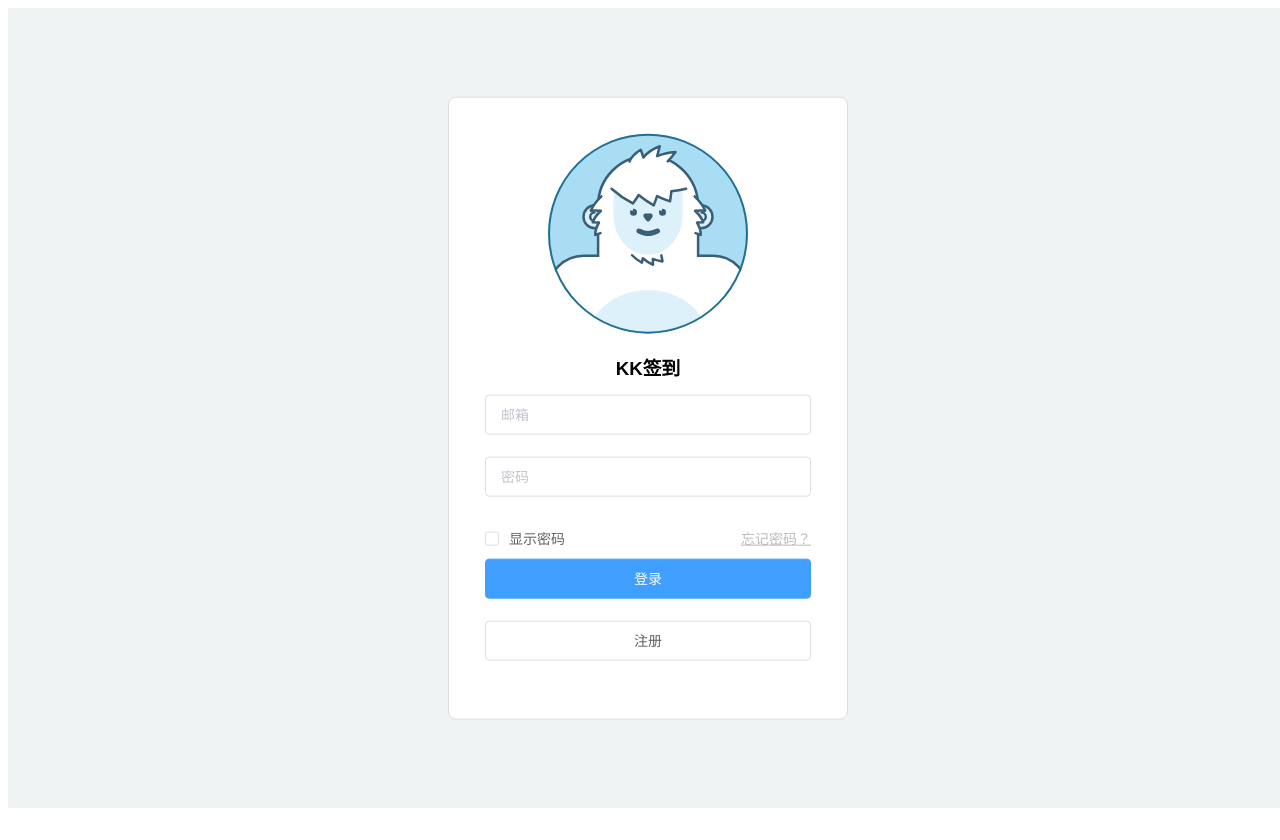
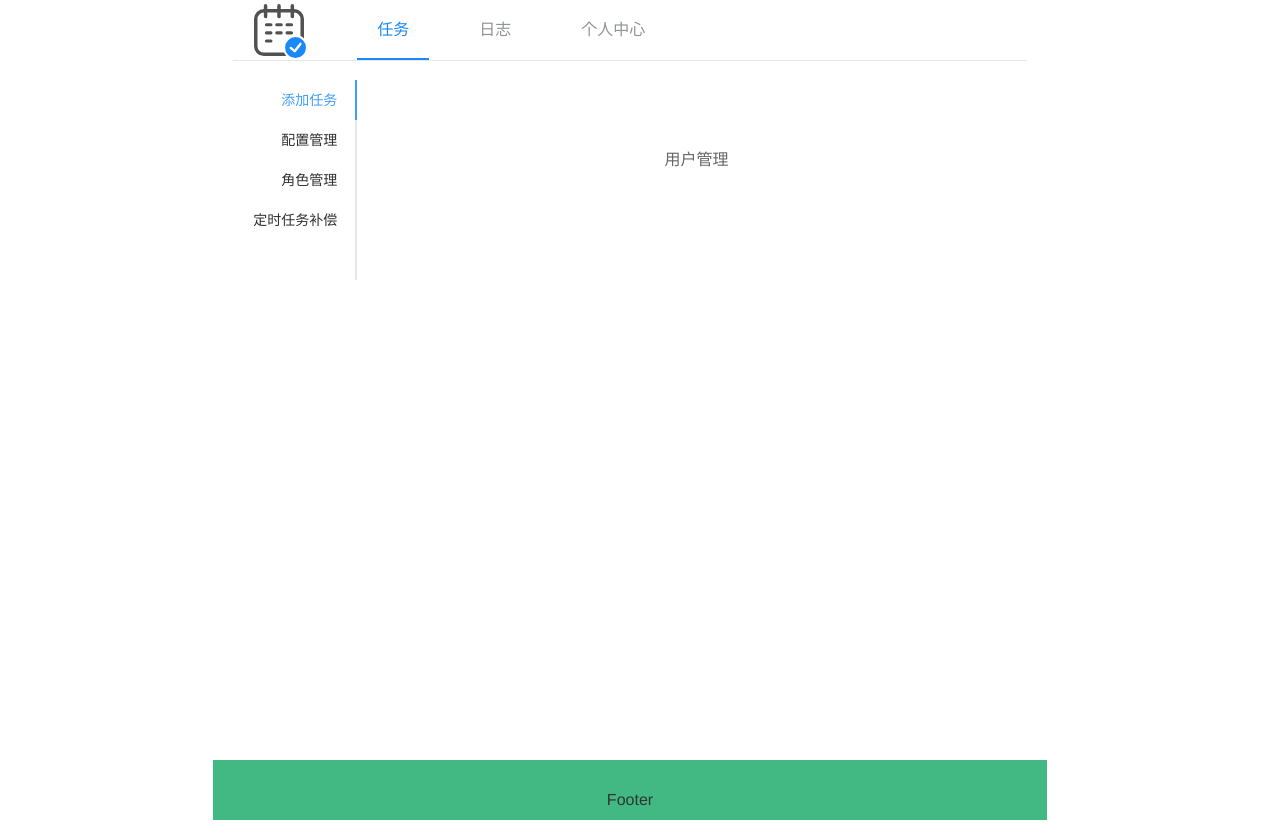
Before and after one commit to Kangaro0o/checkins-vue, a Vue app: page /#/task/create in a window 1280 px wide. Before the commit this address led to /#/login. Before the commit the page ends 808 px from the top, so only its background shows below. Built offline with nearby package versions, Linux system fonts and the light colour scheme.

Commit message:
固定导航栏

```diff
--- a/src/pages/layout/Base.vue
+++ b/src/pages/layout/Base.vue
@@ -30,7 +30,11 @@
 
 <style>
   .el-row {
-    margin-bottom: 20px;
+    position: absolute;
+    left: 0;
+    top: 0;
+    height: 100%;
+    width: 100%;
   }
 
   .el-col {
@@ -51,13 +55,10 @@
   }
 
   .el-main {
-    background-color: #E9EEF3;
     color: #333;
     text-align: center;
     line-height: 160px;
   }
 
-  /*body > .el-container {*/
-  /*  margin-bottom: 40px;*/
-  /*}*/
+
 </style>
--- a/src/pages/layout/Main.vue
+++ b/src/pages/layout/Main.vue
@@ -22,7 +22,7 @@
 
 <style scoped>
   .page-sub-main {
-    background-color: #ebeef5;
+    /*background-color: #ebeef5;*/
     color: #666666;
   }
 </style>
--- a/src/pages/layout/Menu.vue
+++ b/src/pages/layout/Menu.vue
@@ -38,9 +38,8 @@
     background-color: #fff;
     top: 0;
     left: 0;
-    width: 100%;
     z-index: 100;
-    position: relative;
+    position: sticky;
     color: #333;
     text-align: center;
     line-height: 80px;
--- a/src/pages/task/CreateTask.vue
+++ b/src/pages/task/CreateTask.vue
@@ -1,5 +1,10 @@
 <template>
-    <div>小狗</div>
+  <el-tabs tab-position="left" style="height: 200px;" class="tabs">
+    <el-tab-pane label="添加任务">用户管理</el-tab-pane>
+    <el-tab-pane label="配置管理">配置管理</el-tab-pane>
+    <el-tab-pane label="角色管理">角色管理</el-tab-pane>
+    <el-tab-pane label="定时任务补偿">定时任务补偿</el-tab-pane>
+  </el-tabs>
 </template>
 
 <script>
```
Also changed, not shown: src/App.vue (+0 -8 lines).
